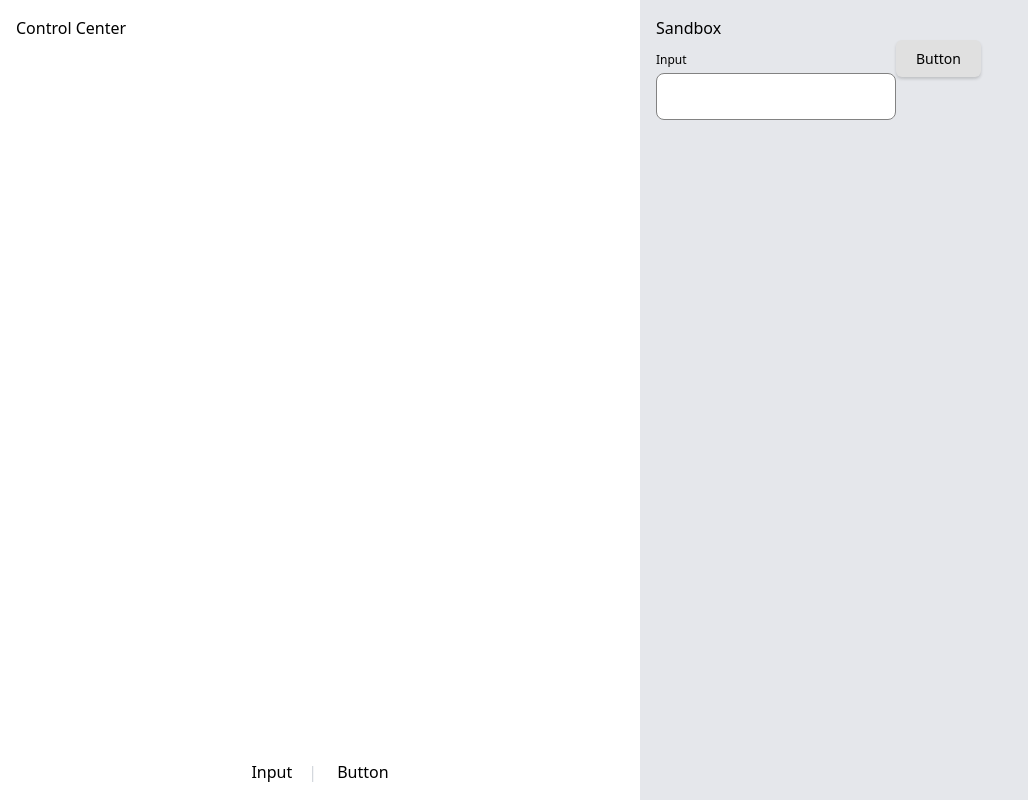
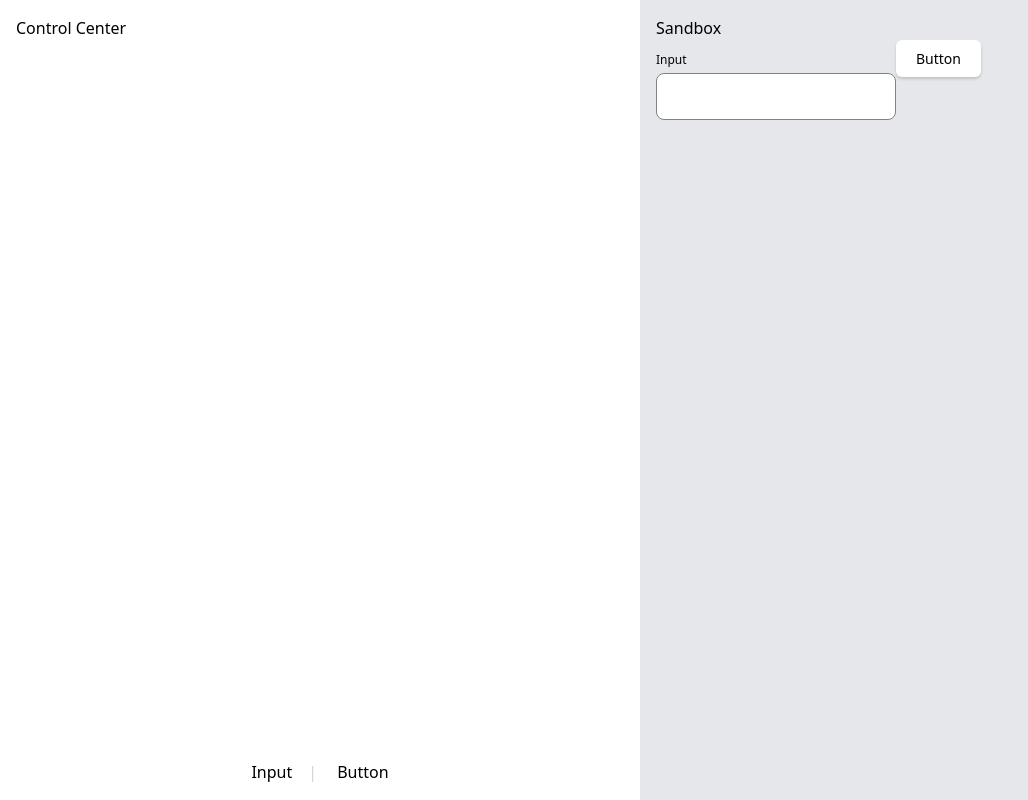
Before and after one commit to aresteban/DevChallenges, a Vue app in the folder vue-devchallenges-main/: page / in a window 1280 px wide. Shown: the whole page, without its empty margins (0-1028 px from the left). Built offline with nearby package versions, Linux system fonts and the light colour scheme.

Commit message:
Modify components to accomodate new implementation

```diff
--- a/vue-devchallenges-main/src/components/Button.vue
+++ b/vue-devchallenges-main/src/components/Button.vue
@@ -1,7 +1,7 @@
 <template>
     <button
         :class="{
-            'variant-default': !variant && 'default',
+            'variant-default': !variant || variant == 'default',
             'variant-outline': variant == 'outline',
             'variant-text': variant == 'text',
             'shadow-disabled': disableShadow,
@@ -12,7 +12,7 @@
         }"
     >
         <i v-if="startIcon" class="material-icons">{{ startIcon }}</i>
-        {{ value }}
+        {{ value || "Button" }}
         <i v-if="endIcon" class="material-icons">{{ endIcon }}</i>
     </button>
 </template>
@@ -25,7 +25,7 @@ export default {
 
     props: {
         value: {type: String, default: "Button"},
-        variant: Number,
+        variant: String,
         disabled: Boolean,
         disableShadow: Boolean,
         startIcon: String,
@@ -43,6 +43,7 @@ export default {
 <style lang="scss" scoped>
 // @import url('https://fonts.googleapis.com/css2?family=Noto+Sans&display=swap');
 
+$background-white: #fff;
 $background-gray: #e0e0e0;
 $background-blue: #3d5afe;
 $background-blue-2: #2962ff1a;
@@ -73,7 +74,7 @@ i {
 }
 
 .variant-default {
-    background: $background-gray;
+    background: $background-white;
 
     &.disabled {
         box-shadow: none;
--- a/vue-devchallenges-main/src/components/Input.vue
+++ b/vue-devchallenges-main/src/components/Input.vue
@@ -29,10 +29,10 @@
         :disabled="disabled"
         :rows="rows"></textarea>
 
-        <label :for="id">{{ label }}</label>
+        <label :for="id">{{ label || 'Input' }}</label>
         <span v-if="helperText" class="helper-text">{{ helperText }}</span>
-        <i v-if="startIcon" class="material-icons start-icon" :class="{'has-helper-text': helperText}">{{ startIcon }}</i>
-        <i v-if="endIcon" class="material-icons end-icon"  :class="{'has-helper-text': helperText}"> {{ endIcon }}</i>
+        <i v-if="startIcon" class="material-icons start-icon" :class="{'has-helper-text': helperText}" v-html="materialStartIcon"></i>
+        <i v-if="endIcon" class="material-icons end-icon"  :class="{'has-helper-text': helperText}" v-html="materialEndIcon"></i>
     </div>
 </template>
 
@@ -53,7 +53,17 @@ export default {
         fullWidth: Boolean,
         rows: Number
     },
-    variant: String
+    variant: String,
+
+    computed: {
+        materialStartIcon() {
+            return this.startIcon;
+        },
+
+        materialEndIcon() {
+            return this.endIcon;
+        }
+    }
 };
 </script>
 
@@ -177,6 +187,9 @@ $red-1: #D32F2F;
     &.size-md {
         input, textarea { padding: 12px 18px; }
     }
-    &.full-width { display: flex; }
+    &.full-width {
+        display: flex;
+        width: 100%;
+    }
 }
 </style>
```
